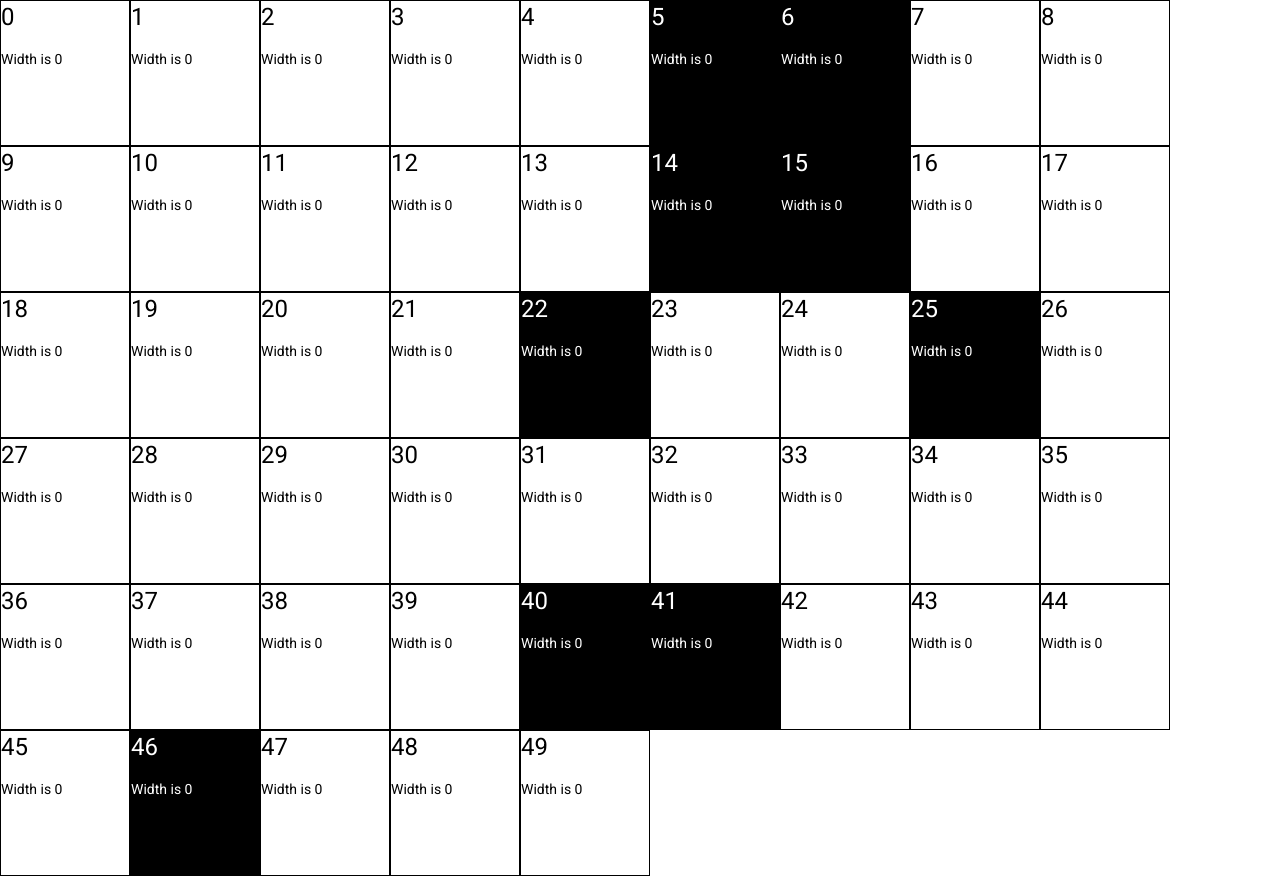
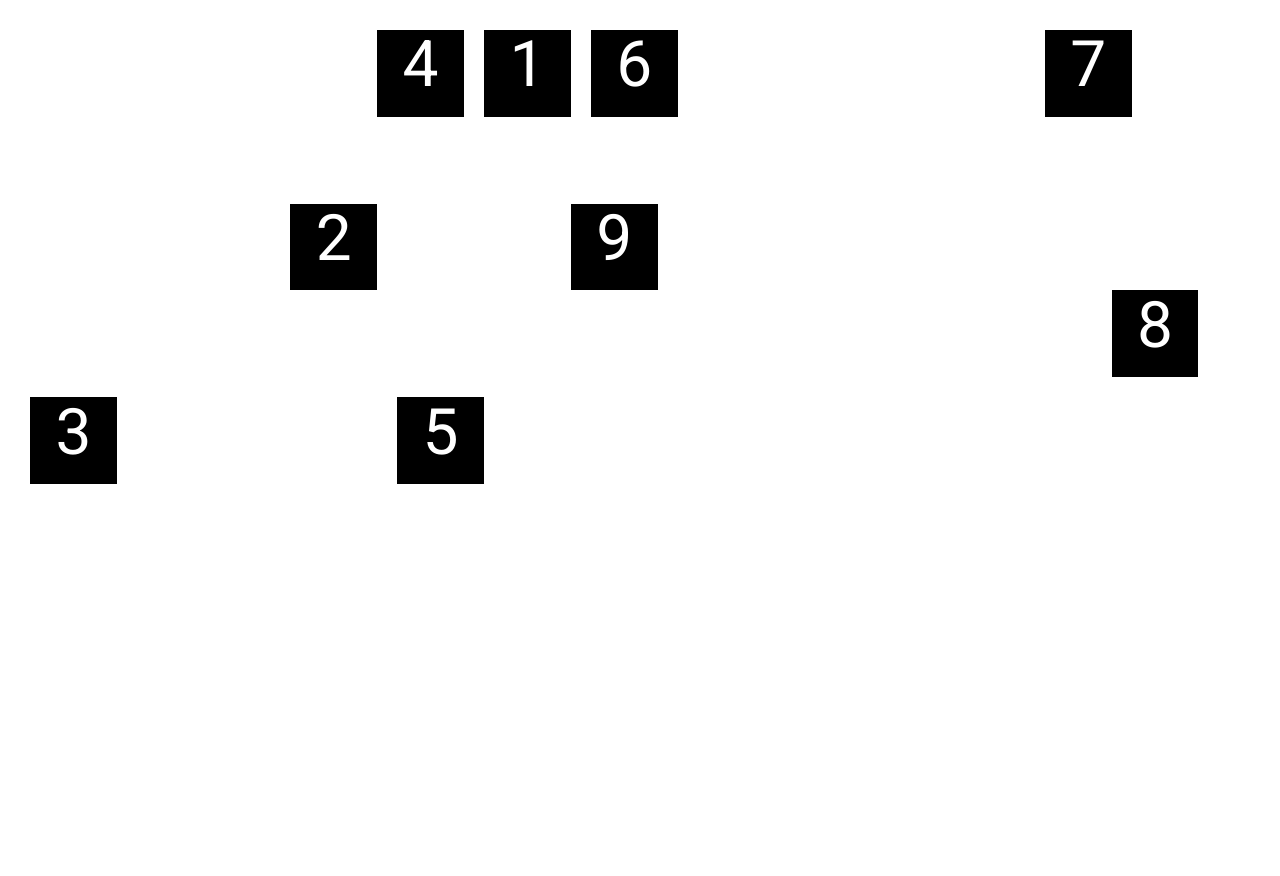
Before and after one commit to nhleto/Angular-CV-Maker, an Angular app: page / in a window 1280 px wide. After the commit the page ends 800 px from the top, so only its background shows below. Built offline with nearby package versions, Linux system fonts and the light colour scheme.

Commit message:
select tile function + organize grid

```diff
--- a/src/app/grid/grid.component.html
+++ b/src/app/grid/grid.component.html
@@ -5,8 +5,8 @@
        id="tile"
     >
     <app-tile
-      [chosen]="chosenTiles.includes(index)"
       [index]="index"
+      [tileCollection]="chosenTiles"
     ></app-tile>
   </div>
 </div>
--- a/src/app/grid/grid.component.scss
+++ b/src/app/grid/grid.component.scss
@@ -1,24 +1,17 @@
 .square {
   float: left;
   position: relative;
-  width: 10%;
-  padding-bottom: 5%; /* = width for a 1:1 aspect ratio */
+  width: 7%;
+  padding-bottom: 7%; /* = width for a 1:1 aspect ratio */
   overflow: hidden;
-  border: 1px solid black;
-}
-
-.content {
-  position: absolute;
-  height: 80%; /* = 100% - 2*10% padding */
-  width: 90%; /* = 100% - 2*5% padding */
-  padding: 10% 5%;
-}
-
-.flex{
-  display: flex;
 }
 
 .chosen{
+  margin: 10px;
   background-color: black;
   color: white;
 }
+
+.container{
+  padding: 20px
+}
--- a/src/app/grid/grid.component.ts
+++ b/src/app/grid/grid.component.ts
@@ -8,15 +8,16 @@ import {WindowService} from "../Services/window.service";
   styleUrls: ['./grid.component.scss']
 })
 export class GridComponent implements OnInit, OnDestroy {
-  Tiles: number[] = [...Array(50).keys()];
+  Tiles: number[] = [...Array(40).keys()];
   resizeSubscription$!: Subscription
   width = window.innerWidth;
   height = window.innerHeight;
-  chosenTiles:number[] = []
-  indicator = true;
-  constructor(private windowResize: WindowService) { }
+  chosenTiles: number[] = []
 
-  ngOnInit(){
+  constructor(private windowResize: WindowService) {
+  }
+
+  ngOnInit() {
     this.resizeSubscription$ = this.windowResize.windowObs().subscribe(
       ((size) => {
         this.height = size.target.innerHeight;
@@ -30,17 +31,17 @@ export class GridComponent implements OnInit, OnDestroy {
   randomNumber() {
     const choose = [...Array(9)].map((_, i) => {
       let x = Math.floor(Math.random() * this.Tiles.length)
-      this.chosenTiles.push(<number>this.#recur(x, this.chosenTiles))
+      this.chosenTiles.push(<number>this.recur(x, this.chosenTiles))
     })
     console.log(this.chosenTiles)
-  }
-
-  #recur = (index: number, tilesArray: number[]) => {
-    return !tilesArray.includes(index) ? index : Math.floor(Math.random() * this.Tiles.length);
   }
 
   ngOnDestroy() {
     this.resizeSubscription$.unsubscribe()
   }
 
+  private recur = (index: number, tilesArray: number[]) => {
+    return !tilesArray.includes(index) ? index : Math.floor(Math.random() * this.Tiles.length);
+  }
+
 }
--- a/src/app/tile/tile.component.html
+++ b/src/app/tile/tile.component.html
@@ -1,2 +1,7 @@
-<h1>{{text}}</h1>
-<p>Width is {{width}}</p>
+<div (click)="selectTile()" [ngClass]="{'flex': chosen}" [hidden]="removed">
+  <div class="table">
+    <div class="table-cell">
+      <h1 *ngIf="displayIndex" class="tileNumber">{{displayIndex}}</h1>
+    </div>
+  </div>
+</div>
--- a/src/app/tile/tile.component.scss
+++ b/src/app/tile/tile.component.scss
@@ -0,0 +1,24 @@
+.tileNumber{
+  font-size: 4rem;
+}
+
+.flex{
+  position: absolute;
+  height: 80%; /* = 100% - 2*10% padding */
+  width: 90%; /* = 100% - 2*5% padding */
+  padding: 10% 5%;
+}
+
+.table{
+  display:table;
+  height:100%;
+  width:100%;
+}
+
+.table-cell{
+  display:table-cell;
+  vertical-align:middle;
+  height:100%;
+  width:100%;
+  text-align: center;
+}
--- a/src/app/tile/tile.component.ts
+++ b/src/app/tile/tile.component.ts
@@ -1,6 +1,4 @@
-import {Component, Input, OnDestroy, OnInit, ViewChild} from '@angular/core';
-import {WindowService} from "../Services/window.service";
-import {Subscription} from "rxjs";
+import {Component, Input, OnInit} from '@angular/core';
 import {ITile} from "../Models/ITile";
 
 @Component({
@@ -8,24 +6,35 @@ import {ITile} from "../Models/ITile";
   templateUrl: './tile.component.html',
   styleUrls: ['./tile.component.scss']
 })
-export class TileComponent implements OnInit, OnDestroy, ITile {
+export class TileComponent implements OnInit, ITile {
   @Input() index!: number;
-  @Input() chosen!: boolean;
+  @Input() tileCollection!: number[]
   width = 0
   height = 0
-  resizeSubscription$!: Subscription
-  tile = document.querySelector('#tile')
   text!: string;
+  displayIndex = 0
+  chosen!: boolean
+  score = 0
+  removed = false
 
-  constructor(private windowResize: WindowService) {
+  constructor() {
   }
 
   ngOnInit(): void {
     this.text = this.index.toString()
+    this.calcIndex()
   }
 
-  ngOnDestroy() {
-    // this.resizeSubscription$.unsubscribe()
+  calcIndex() {
+    if (this.tileCollection.includes(this.index)) {
+      this.chosen = true
+      this.displayIndex = (this.tileCollection.indexOf(this.index)) + 1
+    }
+  }
+
+  selectTile() {
+    this.score += 1
+    this.removed = true
   }
 
 }
```
